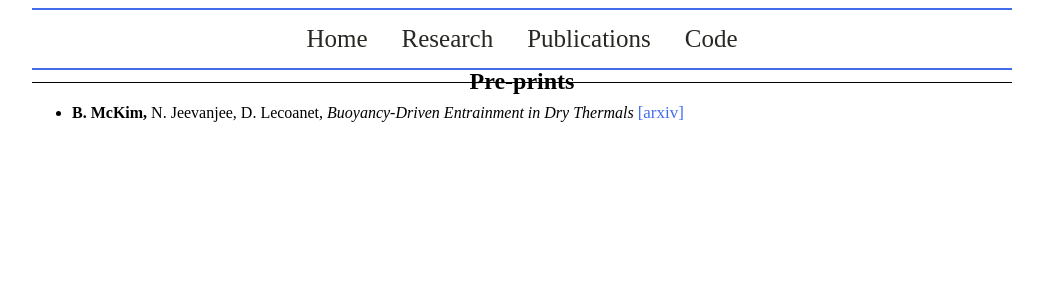
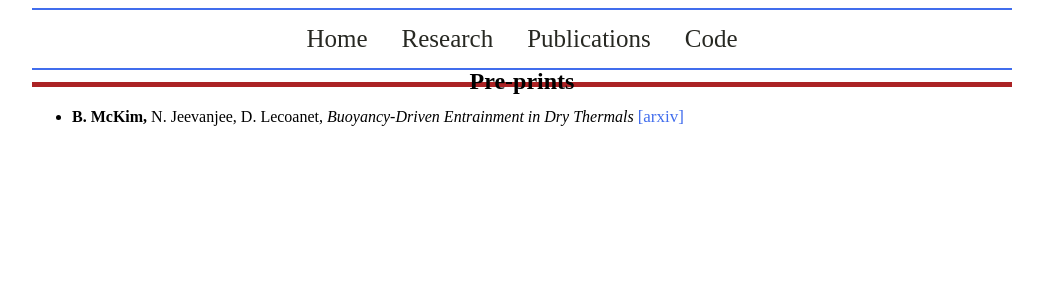
Before and after one commit to mckimb/mckimb.github.io, a Jekyll site: the page built from papers/index.html, in a window 1280 px wide. Shown: the top 300 px of the page, without its empty margins (118-1161 px from the left). Built offline with Jekyll 4.4.1, drawn with Linux system fonts in a browser that asks for light colours.

Commit message:
Update main.css

```diff
--- a/css/main.css
+++ b/css/main.css
@@ -13,7 +13,7 @@ body h2 {
 h2 {
    width: 100%;
    text-align: center;
-   border-bottom: 1px solid #000;
+   border-bottom: 5px solid #ab2224;
    line-height: 0.1em;
    margin: 10px 0 20px;
 }
```
